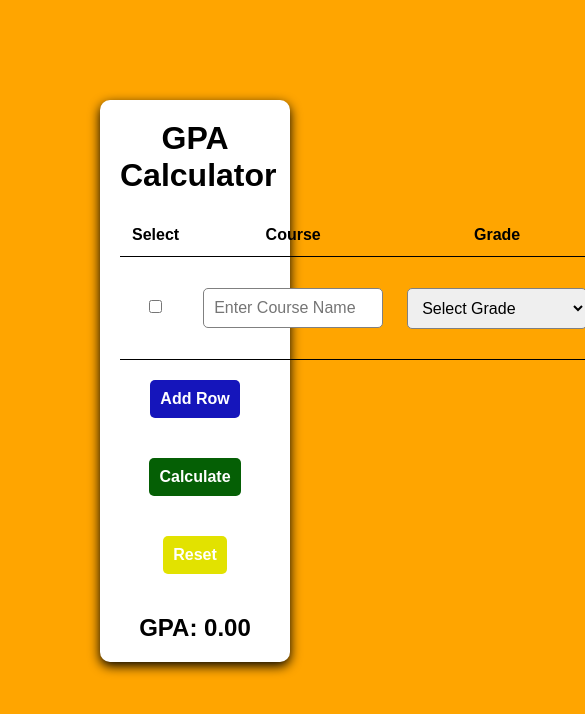
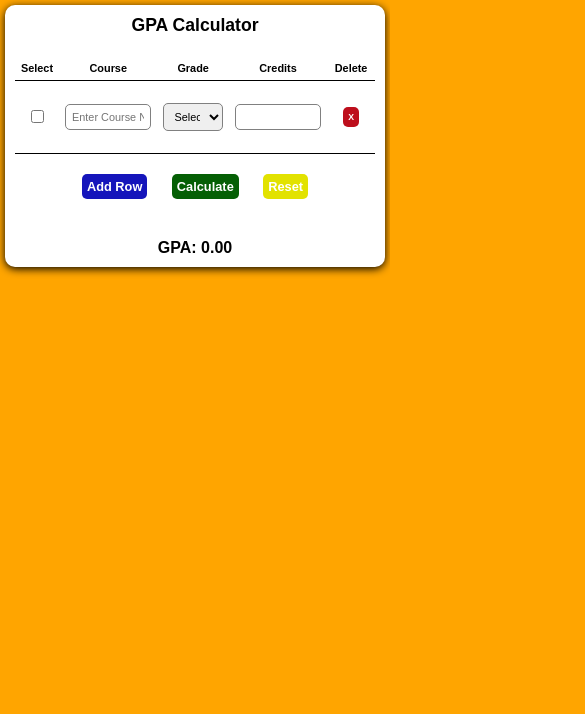
Before and after one commit to tafhimkhan39/CSc473_HW3, a plain HTML site: page index.html in a window 390 px wide. Shown: the top 714 px of the page, 585 px wide, since content can reach past the window. Drawn offline with Linux system fonts and the light colour scheme.

Commit message:
responsiveness

```diff
--- a/styles.css
+++ b/styles.css
@@ -100,3 +100,126 @@ button {
   margin-top: 20px;
   font-weight: bold;
 }
+
+@media (max-width: 1024px) {
+  body {
+    margin: 30px;
+  }
+
+  .container {
+    padding: 15px;
+  }
+
+  h2 {
+    font-size: 1.8em;
+  }
+
+  table {
+    font-size: 0.95em;
+  }
+
+  select, input[type="number"], input[type="text"] {
+    max-width: 160px;
+  }
+
+  button {
+    font-size: 0.95em;
+    padding: 9px;
+  }
+}
+
+@media (max-width: 768px) {
+  body {
+    flex-direction: column;
+    margin: 20px;
+  }
+
+  h2 {
+    font-size: 1.5em;
+  }
+
+  table {
+    font-size: 0.9em;
+  }
+
+  select, input[type="number"], input[type="text"] {
+    width: 100%;
+    max-width: 150px;
+  }
+
+  button {
+    font-size: 0.9em;
+    padding: 8px;
+  }
+
+  .container {
+    padding: 15px;
+  }
+}
+
+@media (max-width: 600px) {
+  body {
+    margin: 10px;
+  }
+
+  h2 {
+    font-size: 1.3em;
+  }
+
+  select, input[type="number"], input[type="text"] {
+    max-width: 100%;
+    padding: 8px;
+  }
+
+  th, td {
+    padding: 8px;
+    font-size: 0.85em;
+  }
+
+  button {
+    font-size: 0.85em;
+    padding: 7px;
+  }
+
+  .gpa-result {
+    font-size: 1.2em;
+  }
+}
+
+@media (max-width: 480px) {
+  body {
+    flex-direction: column;
+    margin: 5px;
+  }
+
+  h2 {
+    font-size: 1.1em;
+  }
+
+  table {
+    font-size: 0.8em;
+  }
+
+  th, td {
+    padding: 6px;
+  }
+
+  select, input[type="number"], input[type="text"] {
+    width: 100%;
+    padding: 6px;
+  }
+
+  button {
+    font-size: 0.8em;
+    padding: 5px;
+  }
+
+  .container {
+    box-shadow: 0 2px 8px black;
+    padding: 10px;
+  }
+
+  .gpa-result {
+    font-size: 1em;
+  }
+}
```
